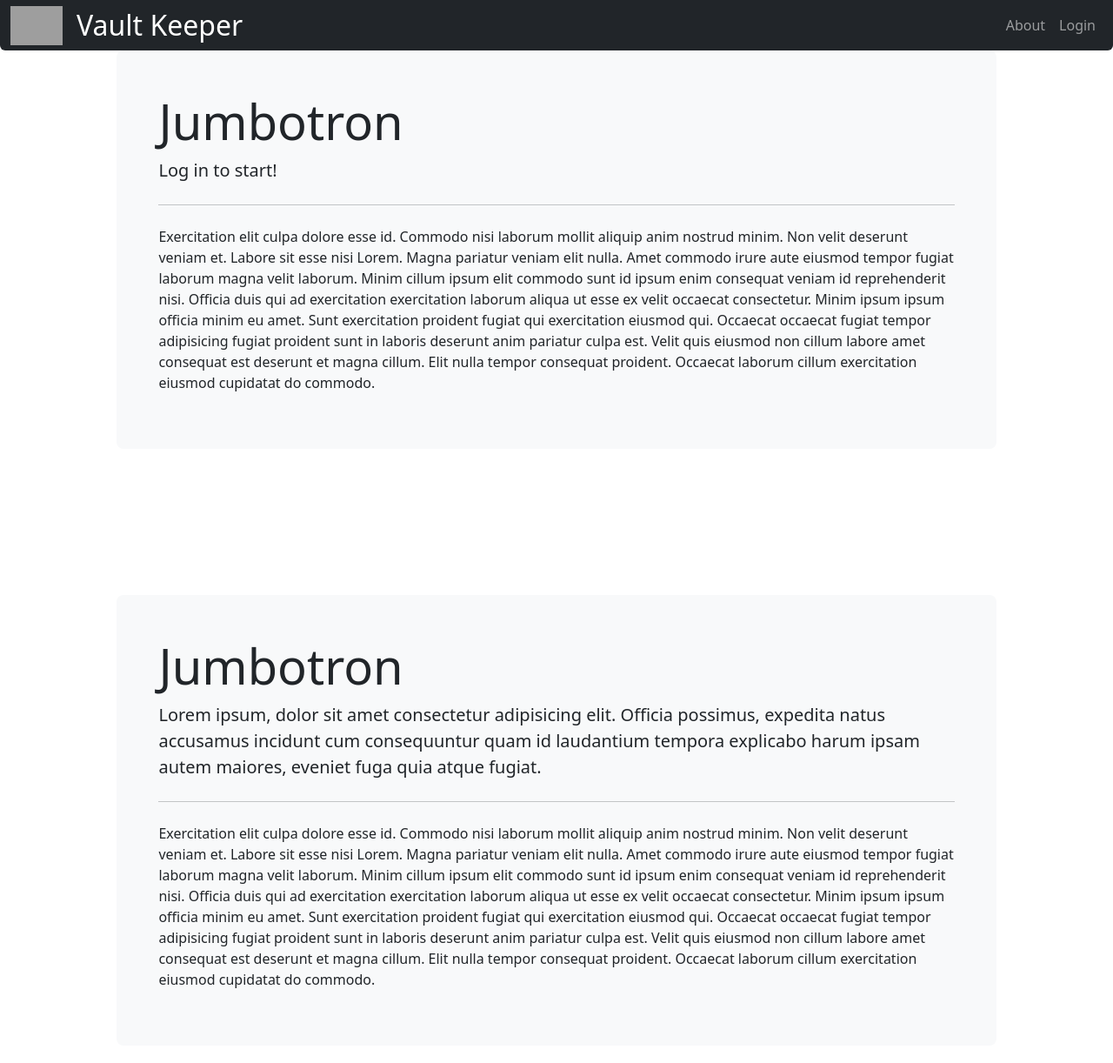
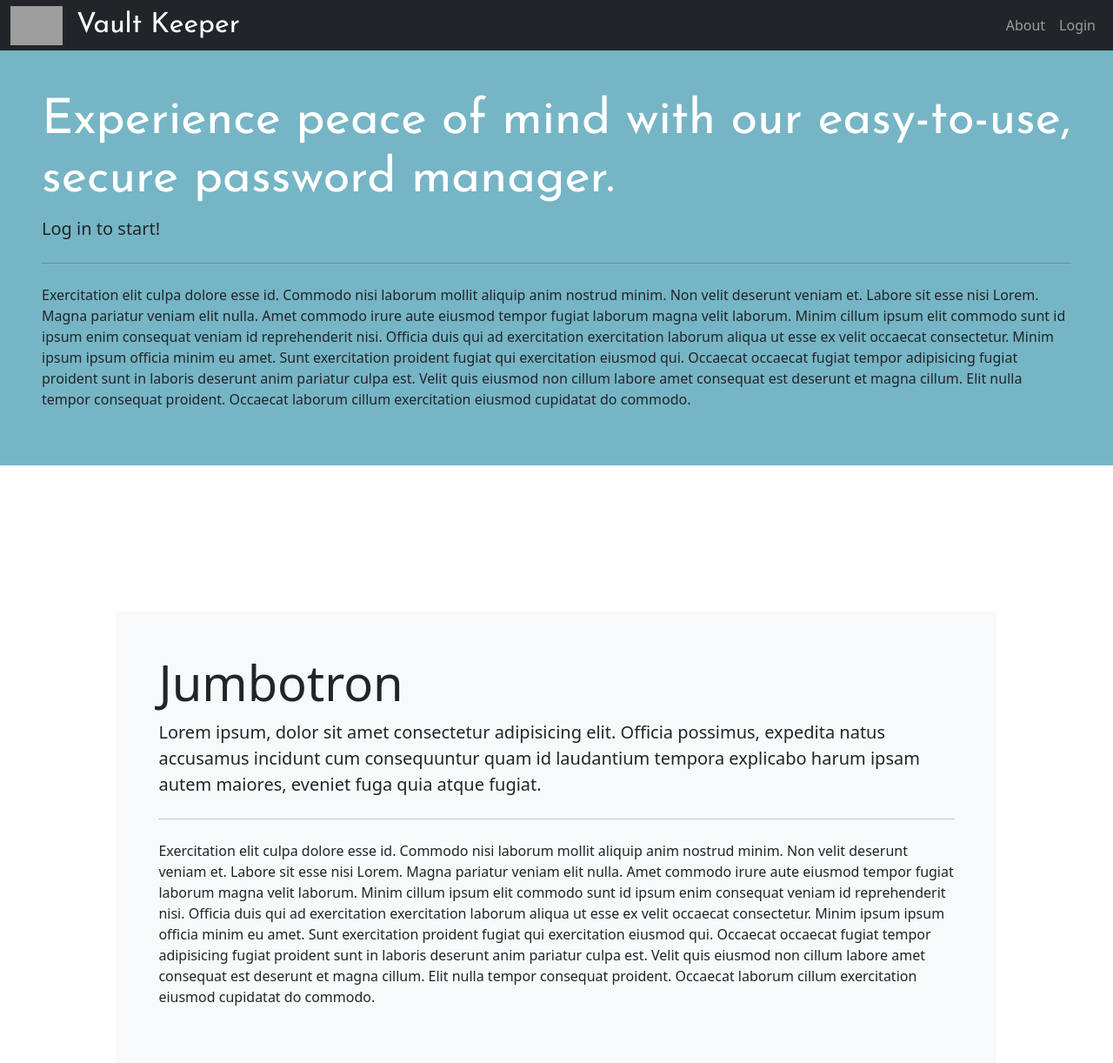
Before and after one commit to Pupper0n1/VaultKeeper, a Django app: page / in a window 1280 px wide. Shown: the whole page at 87% size. Run offline with Django 4.2, Linux system fonts and the light colour scheme; some libraries are stand-ins or nearby versions; grey boxes are pictures that could not be loaded.

Commit message:
Updated visuals

```diff
--- a/VaultKeeper/Password_Manager/templates/Password_Manager/base.html
+++ b/VaultKeeper/Password_Manager/templates/Password_Manager/base.html
@@ -12,13 +12,16 @@
     <script src="https://cdn.jsdelivr.net/npm/bootstrap@5.3.0-alpha1/dist/js/bootstrap.bundle.min.js" integrity="sha384-w76AqPfDkMBDXo30jS1Sgez6pr3x5MlQ1ZAGC+nuZB+EYdgRZgiwxhTBTkF7CXvN" crossorigin="anonymous"></script>
     <script src="{% static 'Password_Manager/329.js' %}" type="text/javascript"></script>
     <link rel="stylesheet" href="{% static 'Password_Manager/329.css' %}">
+    <link rel="preconnect" href="https://fonts.googleapis.com">
+    <link rel="preconnect" href="https://fonts.gstatic.com" crossorigin>
+    <link href="https://fonts.googleapis.com/css2?family=Josefin+Sans:wght@200;400&display=swap" rel="stylesheet">
     <title>Vault Keeper</title>
 </head>
 <body>
-  <nav class="navbar navbar-expand-lg navbar-dark bg-dark py-0"  style="border-bottom-left-radius: 6px; border-bottom-right-radius: 6px;">
+  <nav class="navbar navbar-expand-lg navbar-dark bg-dark py-0" style="background-color:#76b5c5;">
     <div class="container-fluid">
       <a class="navbar-brand" href="{% url 'Password_Manager:index' %}"><img src="https://assets.materialup.com/uploads/53a51966-b17f-4f52-a2d8-e34c38b12d5c/preview" alt="Logo" width="60" class="d-inline-block align-text-top"></a>
-      <a class="navbar-brand" href="{% url 'Password_Manager:index' %}" style="font-size: 2em">Vault Keeper</a>
+      <a class="navbar-brand" href="{% url 'Password_Manager:index' %}" style="font-family: 'Josefin Sans', sans-serif; font-weight:400; color: white; font-size: 2em">Vault Keeper</a>
       <button class="navbar-toggler" type="button" data-bs-toggle="collapse" data-bs-target="#navbarNavDropdown" aria-controls="navbarNavDropdown" aria-expanded="false" aria-label="Toggle navigation">
         <span class="navbar-toggler-icon"></span>
       </button>
--- a/VaultKeeper/Password_Manager/templates/Password_Manager/index.html
+++ b/VaultKeeper/Password_Manager/templates/Password_Manager/index.html
@@ -1,8 +1,8 @@
 {% extends 'Password_Manager/base.html' %}
 {% block content %}
 
-  <div class="container-fluid bg-light p-5" style="width: 79%; border-radius: 8px;">
-    <h1 class="display-4">Jumbotron</h1>
+  <div class="container-fluid p-5" style="width: 100%; background-color:#76b5c5;">
+    <h1 class="display-4" style="font-family: 'Josefin Sans', sans-serif; font-weight:400; color: white;">Experience peace of mind with our easy-to-use, secure password manager.</h1>
 
     {% if request.user.is_authenticated %}
         <p class="lead">You are logged in</p>
@@ -18,7 +18,7 @@ Minim ipsum ipsum officia minim eu amet. Sunt exercitation proident fugiat qui e
 
   <br><br><br><br><br><br><br>
 
-  <div class="container-fluid bg-light p-5" style="width: 79%; border-radius: 8px;">
+  <div class="container-fluid bg-light p-5" style="width: 79%;">
     <h1 class="display-4">Jumbotron</h1>
     <p class="lead">Lorem ipsum, dolor sit amet consectetur adipisicing elit. Officia possimus, expedita natus accusamus incidunt cum consequuntur quam id laudantium tempora explicabo harum ipsam autem maiores, eveniet fuga quia atque fugiat.</p>
     <hr class="my-4">
```
